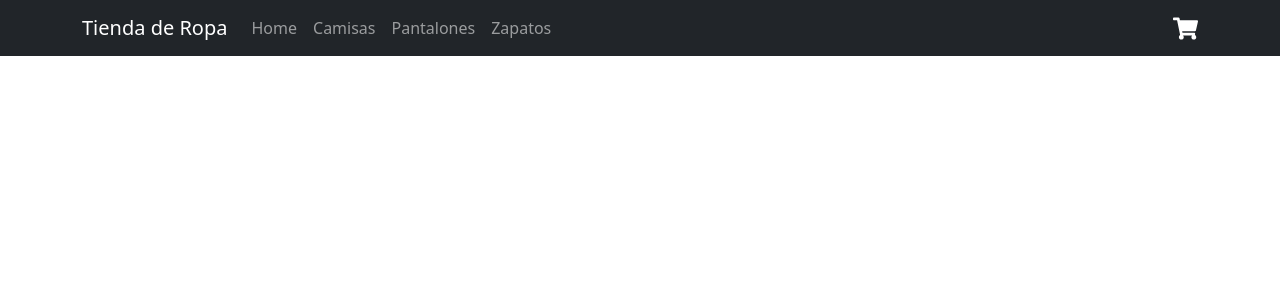
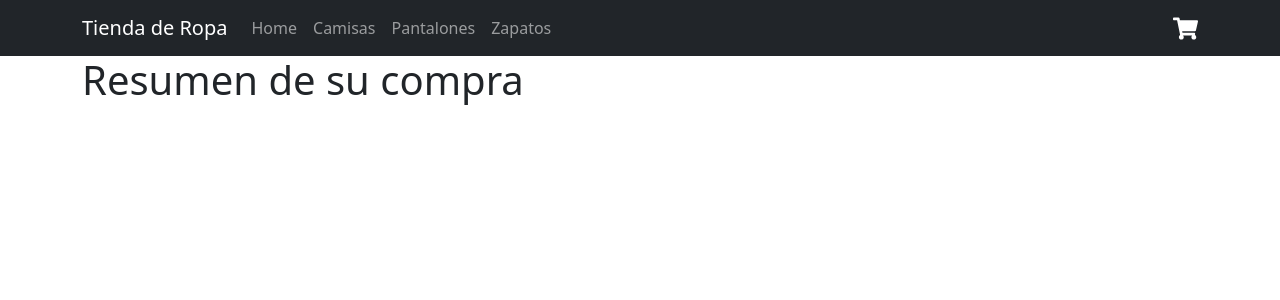
Before and after one commit to DavidBotina09/PreEntrega2_Reactjs, a React (Create React App) app: page /Proyecto_Reactjs/checkout in a window 1280 px wide. Shown: the top 300 px of the page. Built offline with nearby package versions, Linux system fonts and the light colour scheme.

Commit message:
agregando checkout

```diff
--- a/src/App.js
+++ b/src/App.js
@@ -6,6 +6,7 @@ import { BrowserRouter, Routes, Route } from "react-router-dom";
 import ItemDetailContainer from './components/ItemDetailContainer';
 import Cart from './components/Cart';
 import CartProvider from './components/CartContext';
+import Checkout from './components/Checkout';
 
 function App() {
   return (
@@ -17,6 +18,7 @@ function App() {
         <Route path='/category/:categoryId' element={<ItemListContainer greeting="Bienvenidos a mi Tienda"/>}/>
         <Route path='/item/:id' element={<ItemDetailContainer/>}/>
         <Route path='/cart' element={<Cart />} />
+        <Route path='/checkout' element={<Checkout />} />
       </Routes>
       </CartProvider>
     </BrowserRouter >
--- /dev/null
+++ b/src/components/Checkout.js
@@ -0,0 +1,10 @@
+import Container from 'react-bootstrap/Container';
+const Checkout = () => {
+  return (
+    <Container>
+      <h1>Resumen de su compra</h1>
+    </Container>
+  );
+}
+
+export default Checkout;
```
